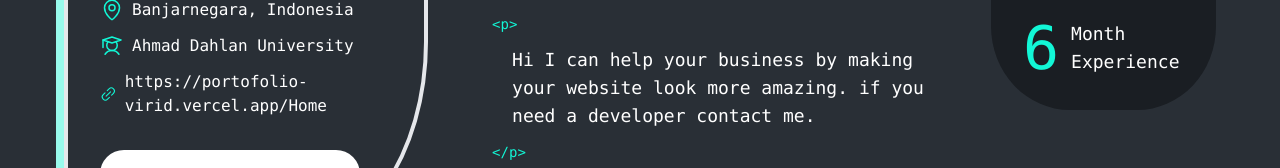
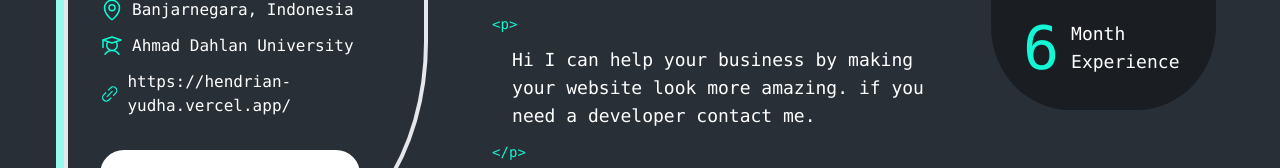
Before and after one commit to yudha556/template-porto, a Next.js app: page /Home in a window 1280 px wide. Shown: the part 540-708 px from the top of the page. Built offline with nearby package versions, Linux system fonts and the light colour scheme; a web font is replaced by a local one.

Commit message:
ubah semua

```diff
--- a/src/app/Home/page.jsx
+++ b/src/app/Home/page.jsx
@@ -123,12 +123,12 @@ export default function Home() {
                                 </div>
                                 <div className="flex flex-row gap-2 items-center justify-center">
                                     <LinkSimple size={24} className="text-Brand1 " />
-                                    <h1>https://portofolio-virid.vercel.app/Home</h1>
+                                    <h1>https://hendrian-yudha.vercel.app/</h1>
                                 </div>
                             </div>
 
                             <button className='bg-White rounded-3xl py-4 px-0 mx-8  flex flex-row gap-2 text-black items-center justify-center -ml-0'>
-                                <a href="/CV/Hendrian_Yudha_Pratama_CV.pdf" download="Hendrian_Yudha_Pratama_CV.pdf" className="flex flex-row gap-2 items-center justify-center">
+                                <a href="/CV/hendrian_yudha_CV.pdf" download="hendrian_yudha_CV.pdf" className="flex flex-row gap-2 items-center justify-center">
                                     Download CV
                                     <DownloadSimple size={24} />
                                 </a>
```
Also changed, not shown: 2 other files (tests, documents, lock files or other folders).
